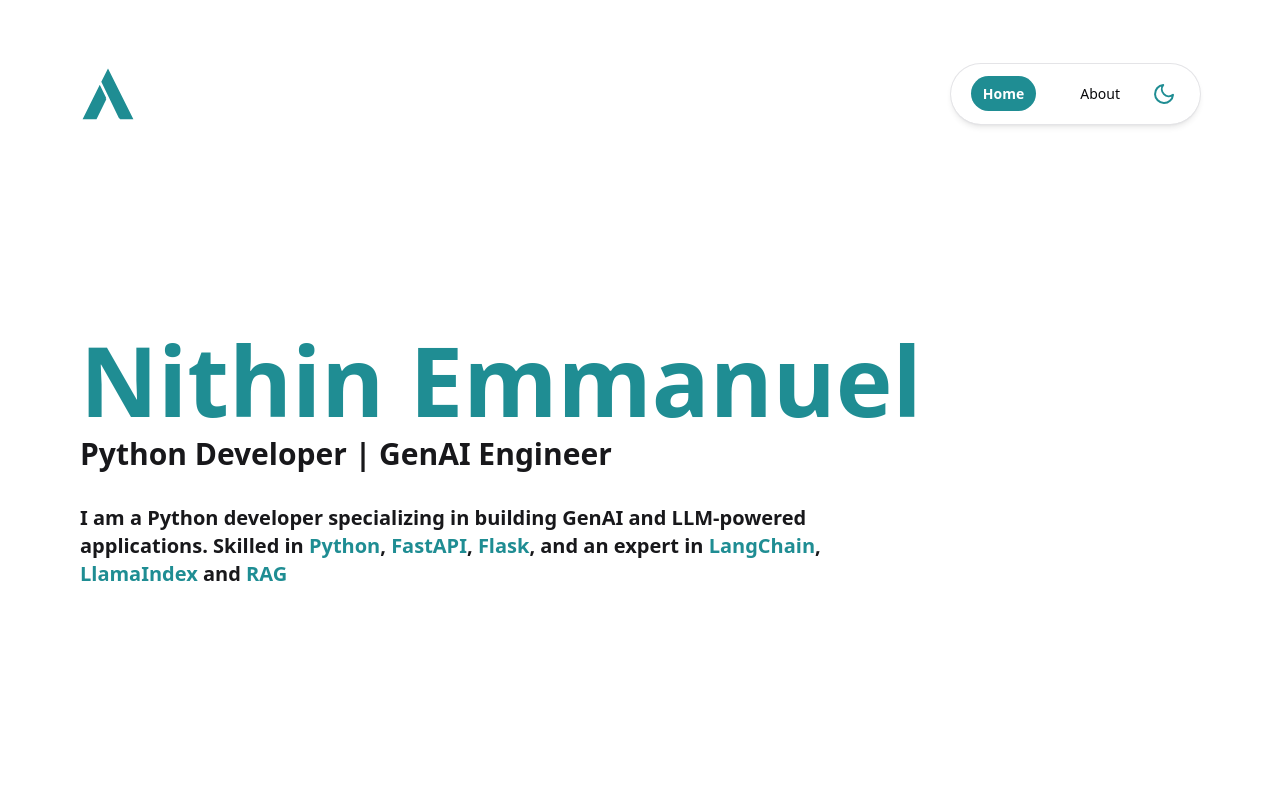
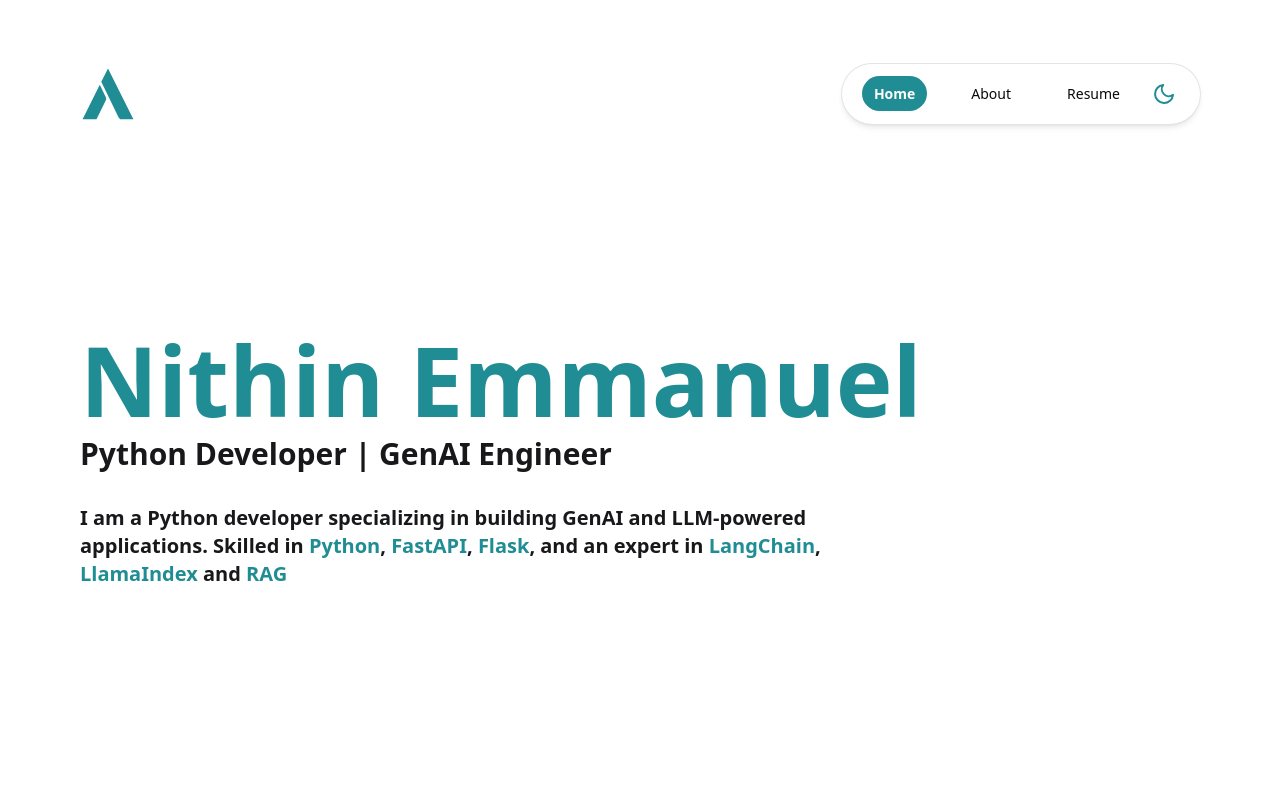
Before and after one commit to nithinpolepaka/portfolio, a Next.js app: page / in a window 1280 px wide. Shown: the top 800 px of the page. Built offline with nearby package versions, Linux system fonts and the light colour scheme.

Commit message:
feat: add Resume link to nav menu

```diff
--- a/src/data/navigationRoutes.ts
+++ b/src/data/navigationRoutes.ts
@@ -3,4 +3,5 @@ import { NavbarRoutes } from "@/layout/navbar";
 export const routes: NavbarRoutes = [
   { title: "Home", href: "/" },
   { title: "About", href: "/about" },
+  { title: "Resume", href: "/resume/Nithin_Emmanuel_Resume.pdf" },
 ];
```
